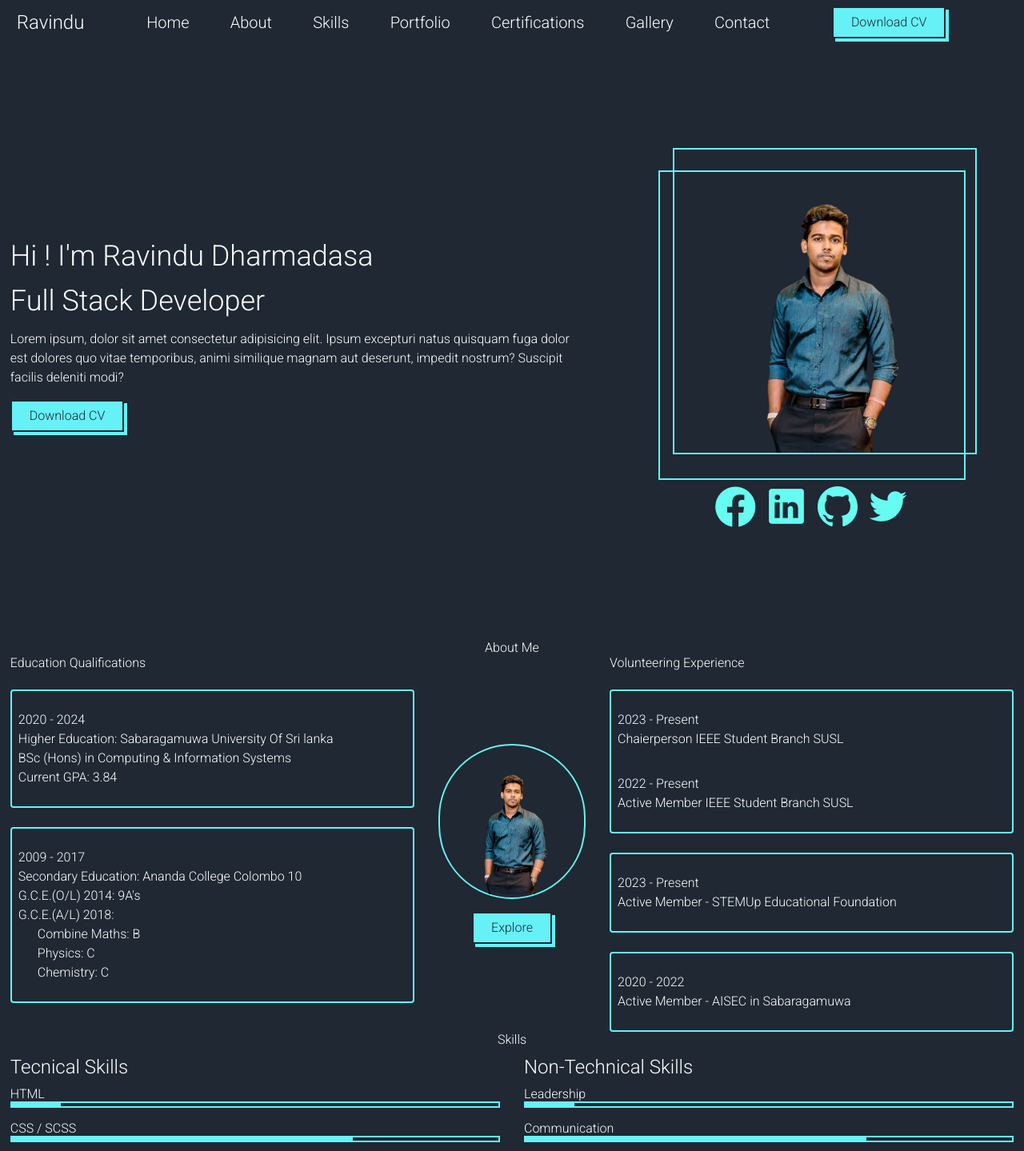
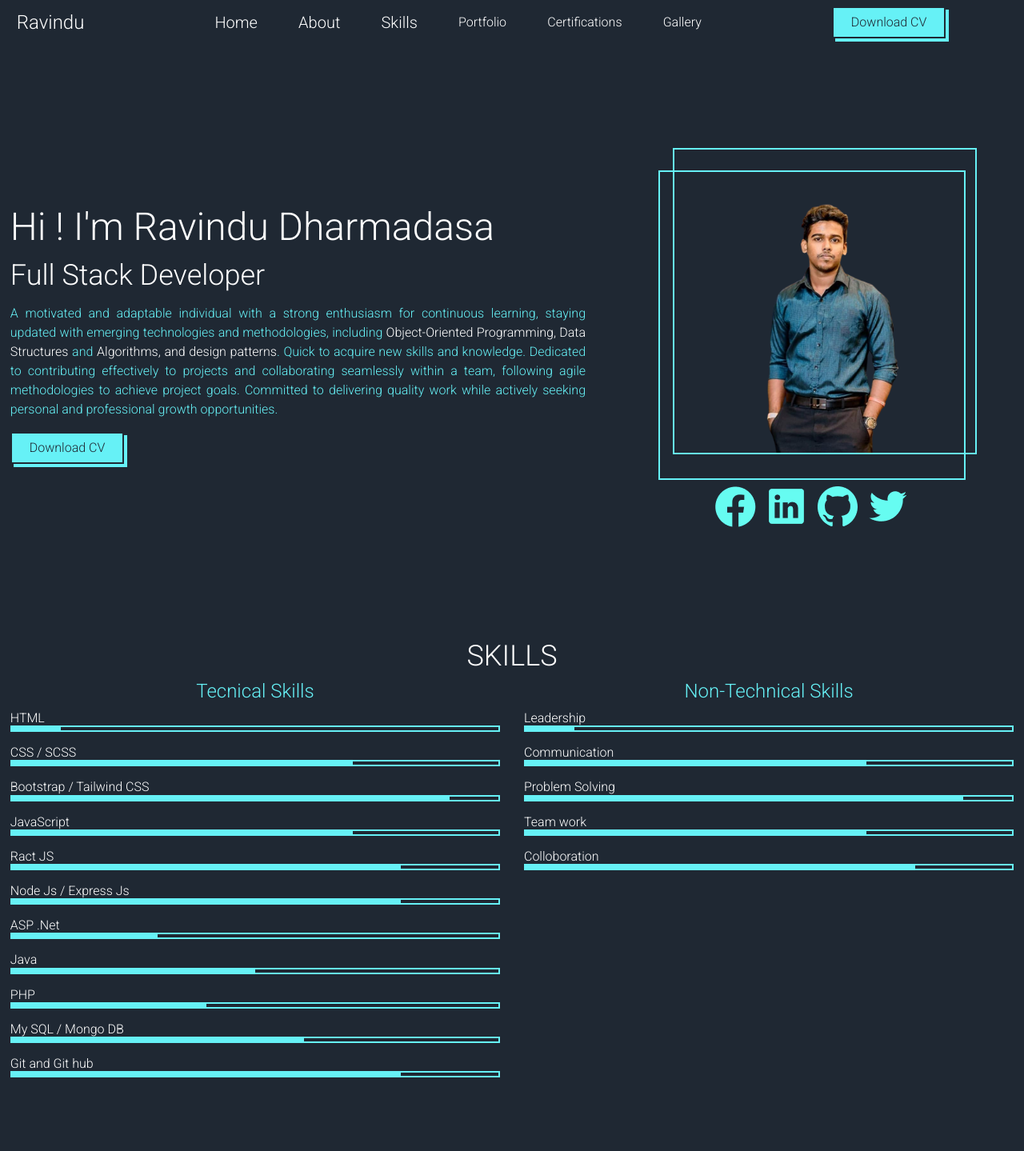
Before and after one commit to Ravindu007/portfolio, a React (Vite) app: page / in a window 1280 px wide. Shown: the top 1439 px of the page at 80% size. Built offline with nearby package versions, Linux system fonts and the light colour scheme.

Commit message:
nav link changes

```diff
--- a/package.json
+++ b/package.json
@@ -18,6 +18,7 @@
     "react": "^18.2.0",
     "react-dom": "^18.2.0",
     "react-router-dom": "^6.15.0",
+    "react-scroll": "^1.9.0",
     "react-scroll-trigger": "^0.6.14",
     "react-spring": "^9.7.3",
     "sass": "^1.66.1",
--- a/src/App.jsx
+++ b/src/App.jsx
@@ -3,6 +3,7 @@ import Home from './Pages/Home'
 import { useEffect } from 'react'
 import AOS from 'aos';
 import 'aos/dist/aos.css';
+import Section2 from './Components/HomePageComponents/Section2/Section2';
 
 
 function App() {
--- a/src/Components/HomePageComponents/Section1/Section1.jsx
+++ b/src/Components/HomePageComponents/Section1/Section1.jsx
@@ -5,13 +5,19 @@ import { motion } from "framer-motion"
 
 const Section1 = () => {
   return (
-    <div data-aos="fade-right" data-aos-duration="1500" className='h-screen mb-72 md:mb-0'>
+    <div id='home' data-aos="fade-right" data-aos-duration="1500" className='h-screen mb-50 md:mb-0'>
       <div className="row">
         {/* portfolio description */}
         <div className="col-sm-12 col-md-7 flex flex-col justify-center space-y-4 pt-8 md:pt-0">
-          <h1 className='text-4xl'>Hi ! I'm Ravindu Dharmadasa</h1>
+          <h1 className='text-5xl'>Hi ! I'm Ravindu Dharmadasa</h1>
           <h1 className='text-4xl'>Full Stack Developer</h1>
-          <p>Lorem ipsum, dolor sit amet consectetur adipisicing elit. Ipsum excepturi natus quisquam fuga dolor est dolores quo vitae temporibus, animi similique magnam aut deserunt, impedit nostrum? Suscipit facilis deleniti modi?</p>
+          <p className='text-justify text-color1'>
+          A motivated and adaptable individual with a strong enthusiasm for continuous learning, staying updated with
+          emerging technologies and methodologies, including <span className='text-white'>Object-Oriented Programming, Data Structures</span> and  <span className='text-white'> Algorithms, and design patterns</span>. Quick to acquire new skills and knowledge. Dedicated to contributing
+          effectively to projects and collaborating seamlessly within a team, following agile methodologies to achieve
+          project goals. Committed to delivering quality work while actively seeking personal and professional growth
+          opportunities.
+          </p>
             <button class="relative px-6 py-2 group w-fit">
                 <span class="absolute inset-0  h-full transition duration-200 ease-out transform translate-x-1 translate-y-1 bg-color1 group-hover:-translate-x-0 group-hover:-translate-y-0"></span>
                 <span class="absolute inset-0 w-full h-full bg-color1 border-2 border-color2 group-hover:bg-color1"></span>
--- a/src/Components/HomePageComponents/Section2/Section2.jsx
+++ b/src/Components/HomePageComponents/Section2/Section2.jsx
@@ -2,11 +2,11 @@ import React from 'react'
 
 const Section2 = () => {
   return (
-    <div className='mt-52 md:mt-0' data-aos="fade-up" data-aos-duration="1500" >
+    <div className='mt-52 md:mt-0' data-aos="fade-up" data-aos-duration="1500" id='about'>
       {/* Section heading */}
       <div className="row">
         <div className="col-12 text-center">
-          <h1>About Me</h1>
+
         </div>
       </div>
 
@@ -16,21 +16,19 @@ const Section2 = () => {
 
         {/* Education Qualiifcations */}
         <div className="col-sm-12 col-md-5 space-y-6">
-          <h1>Education Qualifications</h1>
+          <h1 className='text-2xl text-color1'>Education Qualifications</h1>
 
             {/* Higher Education */}
             <div className="card bg-inherit border-2 border-color1 px-2 py-4">
-              <p>2020 - 2024</p>
-              <p>Higher Education: Sabaragamuwa University Of Sri lanka</p>
+              <p className='text-color1'>2020 - 2024</p>
               <p>BSc (Hons) in Computing & Information Systems</p>
-              <p>Current GPA: <span>3.84</span></p>
+              <p>Faculty of Computing  Sabaragamuwa University Of Sri lanka</p>
+              <p className='text-color1'> Current GPA: <span>3.84</span></p>
             </div>
 
               {/* Secondary Education */}
               <div className="card bg-inherit border-2 border-color1 px-2 py-4">
-                <p>2009 - 2017</p>
-                <p>Secondary Education: Ananda College Colombo 10</p>
-                <p>G.C.E.(O/L) 2014: 9A's</p>
+                <p className='text-color1'>2009 - 2017</p>
                 <p>G.C.E.(A/L) 2018: <br />
                   <ul className='pl-4'>
                     <li>Combine Maths: B</li>
@@ -38,6 +36,8 @@ const Section2 = () => {
                     <li>Chemistry: C</li>
                   </ul>
                 </p>
+                <p>G.C.E.(O/L) 2014: 9A's</p>
+                <p className='text-color1'>Ananda College Colombo 10</p>
               </div>
 
         </div>
@@ -47,7 +47,7 @@ const Section2 = () => {
         <div className="col-sm-12 col-md-2 flex flex-col justify-center items-center space-y-4">
             {/* image */}
             <div className="img-div border-2 rounded-full border-color1 z-50 flex py-1">
-              <img src="/images/rsd.png" alt="" />
+              <h1 className='text-4xl md:py-5 px-5 text-center'>ABOUT ME</h1>
             </div>
 
 
@@ -61,17 +61,17 @@ const Section2 = () => {
 
         {/* Volunteering Experience */}
         <div className="col-sm-12 col-md-5 space-y-6">
-          <h1>Volunteering Experience</h1>
+          <h1 className='text-2xl text-color1'>Volunteering Experience</h1>
 
           {/* IEEE */}
             <div className="card bg-inherit border-2 border-color1 px-2 py-4 space-y-8">
               <div className="chair">
-                <p>2023 - Present</p>
+                <p className='text-color1'>2023 - Present</p>
                 <p>Chaierperson IEEE Student Branch SUSL</p>
               </div>
 
               <div className="member">
-                <p>2022 - Present</p>
+                <p className='text-color1'>2022 - Present</p>
                 <p>Active Member IEEE Student Branch SUSL</p>
               </div>
             </div>
@@ -79,7 +79,7 @@ const Section2 = () => {
             {/* Stemup */}
             <div className="card bg-inherit border-2 border-color1 px-2 py-4 space-y-8">
               <div className="stemup">
-                <p>2023 - Present</p>
+                <p className='text-color1'>2023 - Present</p>
                 <p>Active Member - STEMUp Educational Foundation</p>
               </div>
             </div>
@@ -87,7 +87,7 @@ const Section2 = () => {
              {/* Stemup */}
              <div className="card bg-inherit border-2 border-color1 px-2 py-4 space-y-8">
               <div className="aisec">
-                <p>2020 - 2022</p>
+                <p className='text-color1'>2020 - 2022</p>
                 <p>Active Member - AISEC in Sabaragamuwa</p>
               </div>
             </div>
--- a/src/Components/HomePageComponents/Section3/Section3.jsx
+++ b/src/Components/HomePageComponents/Section3/Section3.jsx
@@ -25,13 +25,14 @@ const Section3 = () => {
   ])
 
   return (
-    <div data-aos="fade-up"
-    data-aos-anchor-placement="bottom-bottom"
-    data-aos-duration="1500">
+    <div
+    id='skills'
+    data-aos="fade-up"
+    data-aos-duration="400">
       {/* ection Header */}
       <div className="row">
         <div className="col-12 text-center">
-          <h1>Skills</h1>
+          <h1 className='text-4xl'>SKILLS</h1>
         </div>
       </div>
 
@@ -40,7 +41,7 @@ const Section3 = () => {
 
         {/* Technical skills */}
         <div className="col-sm-12 col-md-6">
-          <h1 class="text-2xl py-2">Tecnical Skills</h1>
+          <h1 class="text-2xl py-2 text-color1 text-center">Tecnical Skills</h1>
           <div className="tec-skill-card space-y-4">
             {tecSkills.map((skill)=>(
               <div key={skill.id}>
@@ -59,7 +60,7 @@ const Section3 = () => {
 
         {/* Softskills */}
         <div className="col-sm-12 col-md-6">
-          <h1 class="text-2xl py-2">Non-Technical Skills</h1>
+          <h1 class="text-2xl py-2 text-color1 text-center">Non-Technical Skills</h1>
           <div className="tec-skill-card space-y-4">
             {softSkills.map((skill)=>(
               <div key={skill.id}>
--- a/src/Components/HomePageComponents/Section4/Section4.jsx
+++ b/src/Components/HomePageComponents/Section4/Section4.jsx
@@ -56,14 +56,16 @@ const Section4 = () => {
   ])
 
   return (
-    <div className='container pt-10 h-fit'
+    <div
+    id='projects'
+    className='container pt-10 h-fit'
     data-aos="flip-up"
     data-aos-duration="1500"
     >
       {/* Section header */}
       <div className="row">
         <div className="col-12 text-center">
-          <h1>Projects I have Built</h1>
+          <h1 className='text-4xl py-5'>PROJECTS I HAVE BUILT</h1>
         </div>
       </div>
 
--- a/src/Components/HomePageComponents/Section5/Section5.jsx
+++ b/src/Components/HomePageComponents/Section5/Section5.jsx
@@ -11,14 +11,16 @@ const Section5 = () => {
   ])
 
   return (
-    <div className='container h-fit pt-10'
+    <div
+    id='certificates'
+    className='container h-fit pt-10'
     data-aos="flip-down"
     data-aos-duration="1500"
     >
       {/* Section Header */}
       <div className="row">
         <div className="col-12 text-center">
-          <h1>Certifications and Achievements</h1>
+          <h1 className='text-4xl py-5'>CERTIFICATIONS</h1>
         </div>
       </div>
 
--- a/src/Components/HomePageComponents/Section8/Section8.jsx
+++ b/src/Components/HomePageComponents/Section8/Section8.jsx
@@ -2,7 +2,7 @@ import React from 'react'
 
 const Section8 = () => {
   return (
-    <div className='my-2 flex justify-center'>Copyright © 2023 Ravindu Dharmadasa.</div>
+    <div className='my-2 flex justify-center mt-5 bg-color1 text-black py-2'>Copyright © 2023 Ravindu Dharmadasa.</div>
   )
 }
 
--- a/src/Components/Navbar/Navbar.jsx
+++ b/src/Components/Navbar/Navbar.jsx
@@ -28,13 +28,12 @@ const Navbar = () => {
     <div className=''>
       {/* items */}
       <ul className='flex md:flex-row flex-col items-center gap-[4vw]'>
-        <li className='text-xl hover:text-color1 hover:underline hover:scale-110 transition-transform duration-200 hover:underline-offset-8'><Link>Home</Link></li>
-        <li className='text-xl hover:text-color1 hover:underline hover:scale-110 transition-transform duration-200 hover:underline-offset-8'><Link>About</Link></li>
-        <li className='text-xl hover:text-color1 hover:underline hover:scale-110 transition-transform duration-200 hover:underline-offset-8'><Link>Skills</Link></li>
-        <li className='text-xl hover:text-color1 hover:underline hover:scale-110 transition-transform duration-200 hover:underline-offset-8'><Link>Portfolio</Link></li>
-        <li className='text-xl hover:text-color1 hover:underline hover:scale-110 transition-transform duration-200 hover:underline-offset-8'><Link>Certifications</Link></li>
-        <li className='text-xl hover:text-color1 hover:underline hover:scale-110 transition-transform duration-200 hover:underline-offset-8'><Link>Gallery</Link></li>
-        <li className='text-xl hover:text-color1 hover:underline hover:scale-110 transition-transform duration-200 hover:underline-offset-8'><Link>Contact</Link></li>
+        <li className='text-xl'><a className='hover:text-color1 hover:underline hover:scale-110 transition-transform duration-200 hover:underline-offset-8' href='#home'>Home</a></li>
+        <li className='text-xl'><a className='hover:text-color1 hover:underline hover:scale-110 transition-transform duration-200 hover:underline-offset-8' href='#about'>About</a></li>
+        <li className='text-xl'><a className='hover:text-color1 hover:underline hover:scale-110 transition-transform duration-200 hover:underline-offset-8' href='#skills'>Skills</a></li>
+        <li className='text-x'><a className='hover:text-color1 hover:underline hover:scale-110 transition-transform duration-200 hover:underline-offset-8' href='#projects'>Portfolio</a></li>
+        <li className='text-x'><a className='hover:text-color1 hover:underline hover:scale-110 transition-transform duration-200 hover:underline-offset-8' href='#certificates'>Certifications</a></li>
+        <li className='text-x'><a className='hover:text-color1 hover:underline hover:scale-110 transition-transform duration-200 hover:underline-offset-8' href='#gallery'>Gallery</a></li>
       </ul>
     </div>
     <div>
@@ -42,7 +41,7 @@ const Navbar = () => {
       <button class="relative px-6 py-2 group w-fit">
                 <span class="absolute inset-0  h-full transition duration-200 ease-out transform translate-x-1 translate-y-1 bg-color1 group-hover:-translate-x-0 group-hover:-translate-y-0"></span>
                 <span class="absolute inset-0 w-full h-full bg-color1 border-2 border-color2 group-hover:bg-color1"></span>
-                <span class="relative text-color2 group-hover:text-color2"> Download CV </span>
+                <a href='/cv/CV_RavinduDharmadasa.pdf' download={true} class="relative text-color2 group-hover:text-color2"> Download CV</a>
         </button>
     </div>
    </nav>
@@ -57,13 +56,12 @@ const Navbar = () => {
         >
           <div className="w-screen h-screen flex  justify-center items-center bg-white text-black rounded-[20px] p-2 z-50">
             <ul className='flex flex-col gap-3'>
-              <Link className='hover:bg-primaryColor hover:text-black rounded-[20px] px-2'> Home </Link>
-              <Link className='hover:bg-primaryColor hover:text-black rounded-[20px] px-2'> About </Link>
-              <Link className='hover:bg-primaryColor hover:text-black rounded-[20px] px-2'> Skills </Link>
-              <Link className='hover:bg-primaryColor hover:text-black rounded-[20px] px-2'> Portfolio </Link>
-              <Link className='hover:bg-primaryColor hover:text-black rounded-[20px] px-2'> Certificaions </Link>
-              <Link className='hover:bg-primaryColor hover:text-black rounded-[20px] px-2'> Gallery </Link>
-              <Link className='hover:bg-primaryColor hover:text-black rounded-[20px] px-2'> Contact </Link>
+              <a  href='#home' className='hover:bg-primaryColor hover:text-black rounded-[20px] px-2'> Home </a>
+              <a  href='#about'  className='hover:bg-primaryColor hover:text-black rounded-[20px] px-2'> About </a>
+              <a  href='#skills' className='hover:bg-primaryColor hover:text-black rounded-[20px] px-2'> Skills </a>
+              <a  href='#projects' className='hover:bg-primaryColor hover:text-black rounded-[20px] px-2'> Portfolio </a>
+              <a  href='#certificates' className='hover:bg-primaryColor hover:text-black rounded-[20px] px-2'> Certificaions </a>
+              <a href='#gallery' className='hover:bg-primaryColor hover:text-black rounded-[20px] px-2'> Gallery </a>
             </ul>
           </div>
         </m.nav>
--- a/src/Pages/Home.jsx
+++ b/src/Pages/Home.jsx
@@ -14,10 +14,10 @@ const Home = () => {
   <div className='w-full'>
     <Navbar/>
     <Section1/>
-    <Section2/>
     <Section3/>
     <Section4/>
     <Section5/>
+    <Section2/>
     <Section6/>
     {/* <Section7/> */}
     <Section8/>
```
Also changed, not shown: src/Components/HomePageComponents/Section6/Section6.jsx (+6 -4 lines), 2 other files (tests, documents, lock files or other folders).
